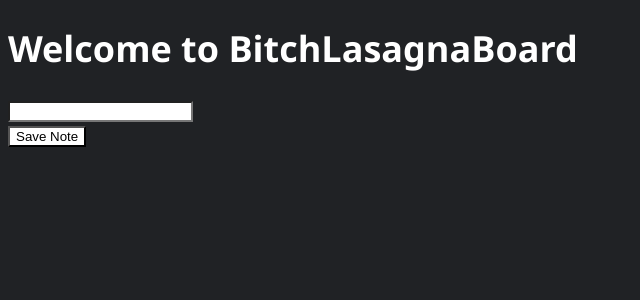
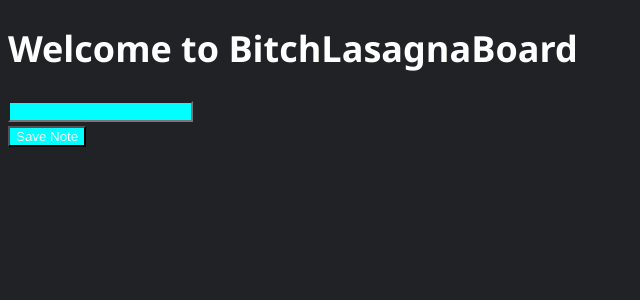
Before and after one commit to kakakaakakakakaa/agoodwebsite, a PHP site: page /BLB.html in a window 1280 px wide. Shown: the top 300 px of the page, without its empty margins (0-640 px from the left). Run offline with PHP 8.4, Linux system fonts and the light colour scheme.

Commit message:
Update styles.css

```diff
--- a/styles.css
+++ b/styles.css
@@ -13,6 +13,6 @@ a{
   font-size:20px;
 }
 input{
-  color:black;
-  background-color:#FFFFFF
+  color:white;
+  background-color:#00FFFF
 }
```
